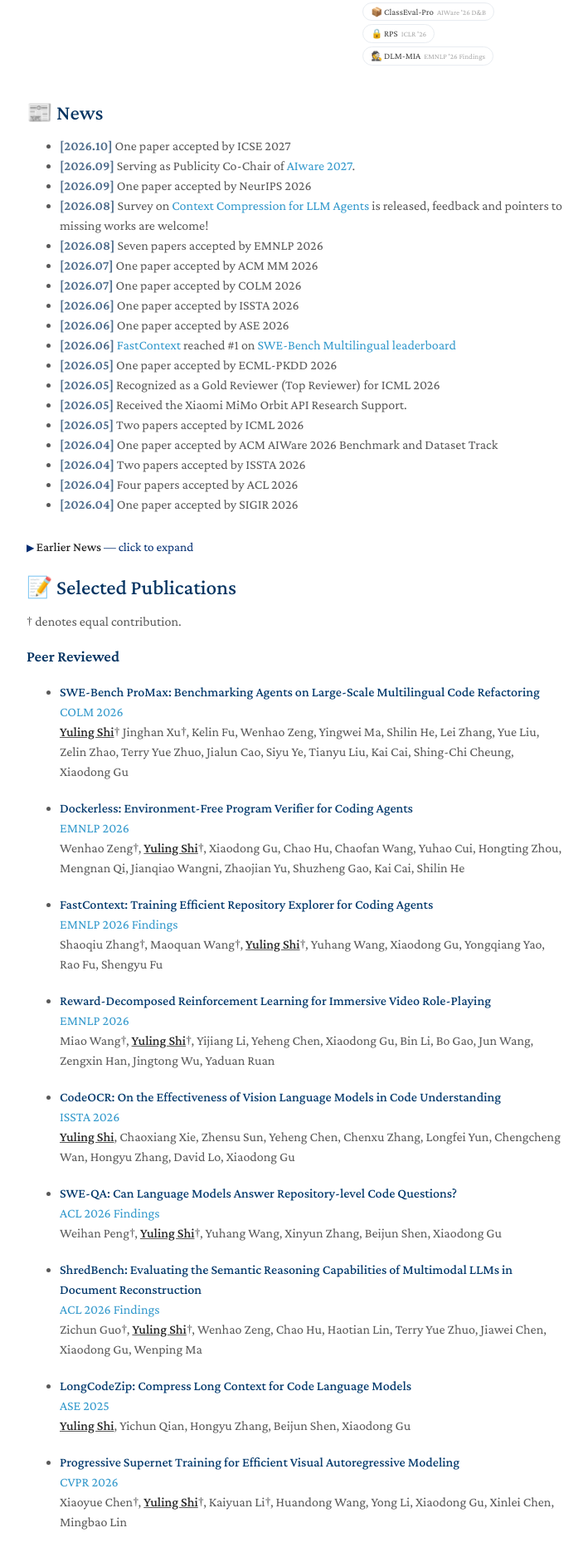
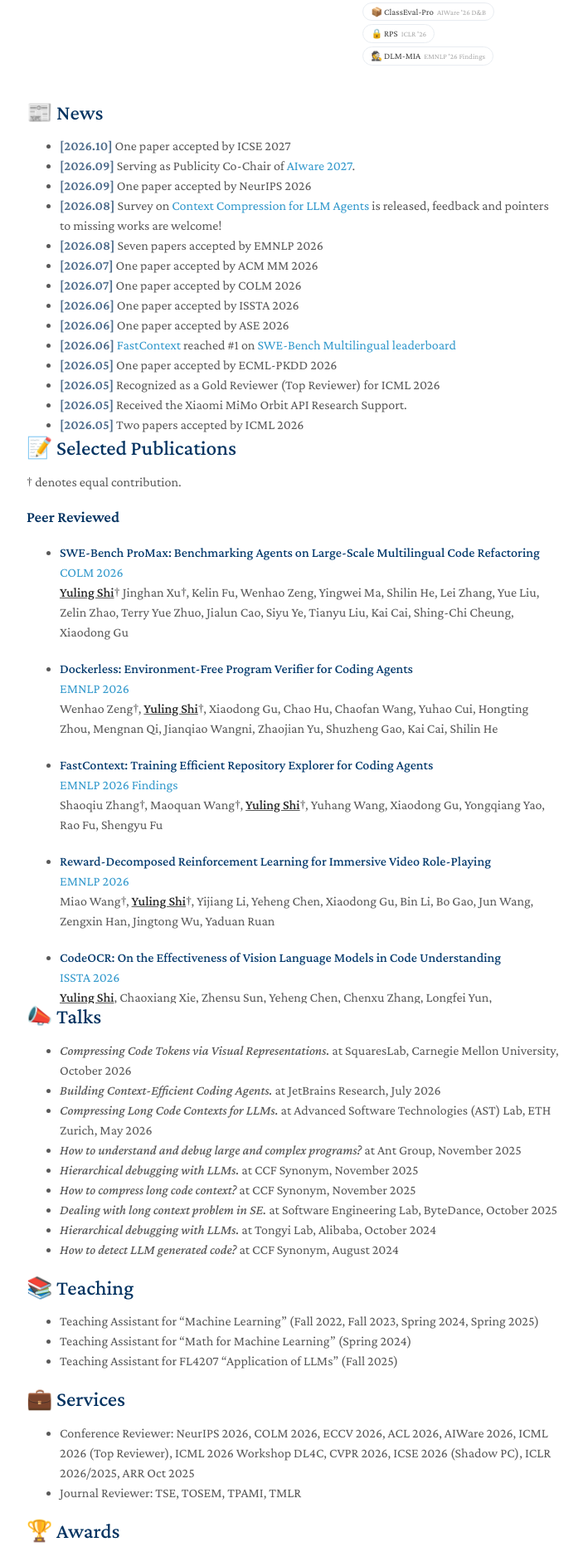
Before and after one commit to YerbaSite/YerbaSite.github.io, a Jekyll site: the page built from index.md, in a window 1280 px wide. Shown: the part 1008-2878 px from the top of the page at 83% size, without its empty margins (438-1147 px from the left). Built offline with Jekyll 4.4.1, drawn with Linux system fonts in a browser that asks for light colours; nearby versions of some CDN libraries; a style sheet for code colours, icons or effects is not loaded; our own code applies the rules of GitHub Pages for plain Markdown files; some of the changed text lies outside the part shown.

Commit message:
Make news and papers scroll within borderless sections

```diff
--- a/assets/css/publications-no-dark-mode.css
+++ b/assets/css/publications-no-dark-mode.css
@@ -74,7 +74,19 @@
 
 .publications ol.bibliography li .teaser { border-radius: 8px; box-shadow: 3px 3px 6px #888; height: 123px; width: 270px; margin-top: 5px; margin-left: 5px; margin-bottom: 5px; object-fit: cover; }
 
-/* Collapsible publications sections */
+/* Borderless scrolling sections */
+.news-scroll,
+.papers-scroll {
+  overflow-y: auto;
+  padding-right: 0.75rem;
+  scrollbar-width: thin;
+}
+.news-scroll { max-height: min(360px, 55vh); }
+.papers-scroll { max-height: min(640px, 75vh); }
+.news-scroll > ul:first-child { margin-top: 0; }
+.news-scroll:focus-visible,
+.papers-scroll:focus-visible { outline: 2px solid #4f6d8c; outline-offset: 4px; }
+
 details.pub-collapsible { margin-top: 1em; margin-bottom: 1em; }
 details.pub-collapsible summary { cursor: pointer; padding: 0.5em 0; color: var(--global-theme-color); font-size: 0.95rem; user-select: none; list-style: none; }
 details.pub-collapsible summary::-webkit-details-marker { display: none; }
--- a/index.md
+++ b/index.md
@@ -170,6 +170,8 @@
 
 ## &#x1F4F0; News
 
+<div class="news-scroll" markdown="1" role="region" aria-label="News" tabindex="0">
+
 - <span style="color: #4f6d8c; font-weight: 600;">[2026.10]</span> One paper accepted by ICSE 2027
 - <span style="color: #4f6d8c; font-weight: 600;">[2026.09]</span> Serving as Publicity Co-Chair of <a href="https://conf.researchr.org/series/aiware">AIware 2027</a>.
 <!-- - <span style="color: #4f6d8c; font-weight: 600;">[2026.02]</span> Received ACM SIGSOFT ICSE 2026 CAPS Grant (Travel Support) -->
@@ -221,7 +223,12 @@
 
 </details>
 
+</div>
+
 ## &#x1F4DD; Selected Publications
+
+<div class="papers-scroll" markdown="1" role="region" aria-label="Selected publications" tabindex="0">
+
 † denotes equal contribution.
 
 ### Peer Reviewed
@@ -455,6 +462,8 @@
 
 </details>
 
+</div>
+
 <!-- ## &#x1F468;&#x200D;&#x1F4BB; Experiences -->
 
 <!-- - Research Intern at ByteDance, 2025.11-Now
```
Also changed, not shown: assets/css/publications.css (+13 -1 lines).
